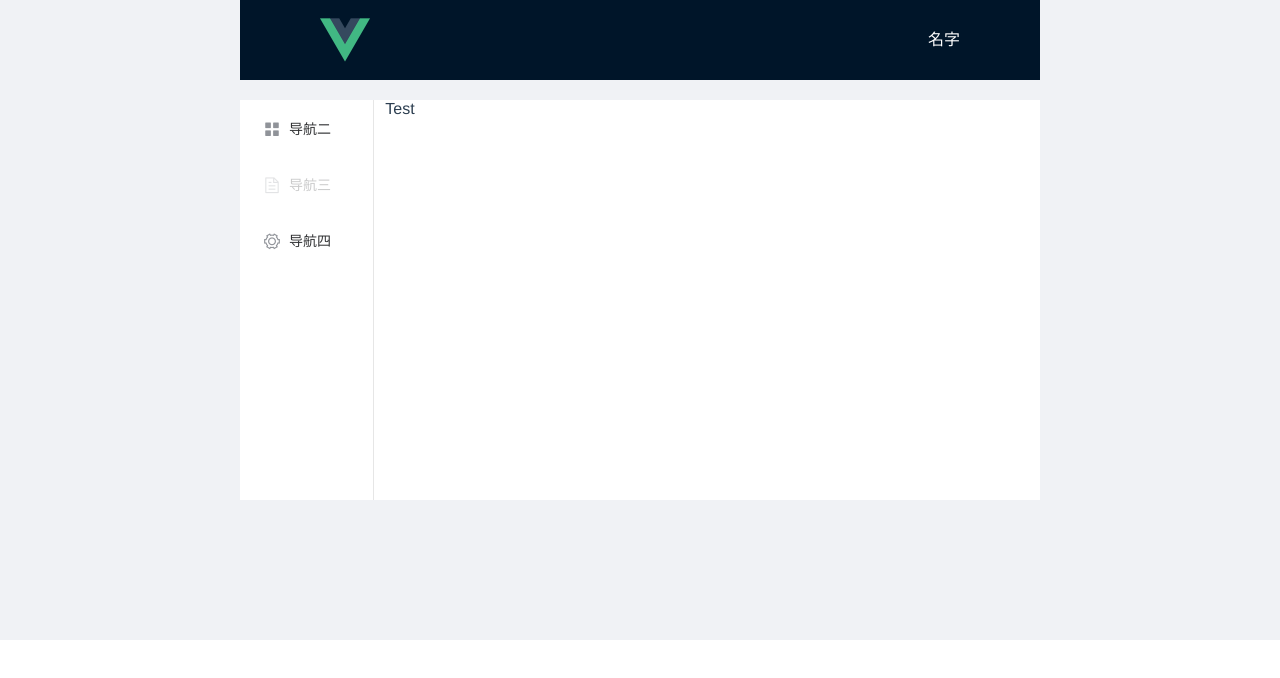
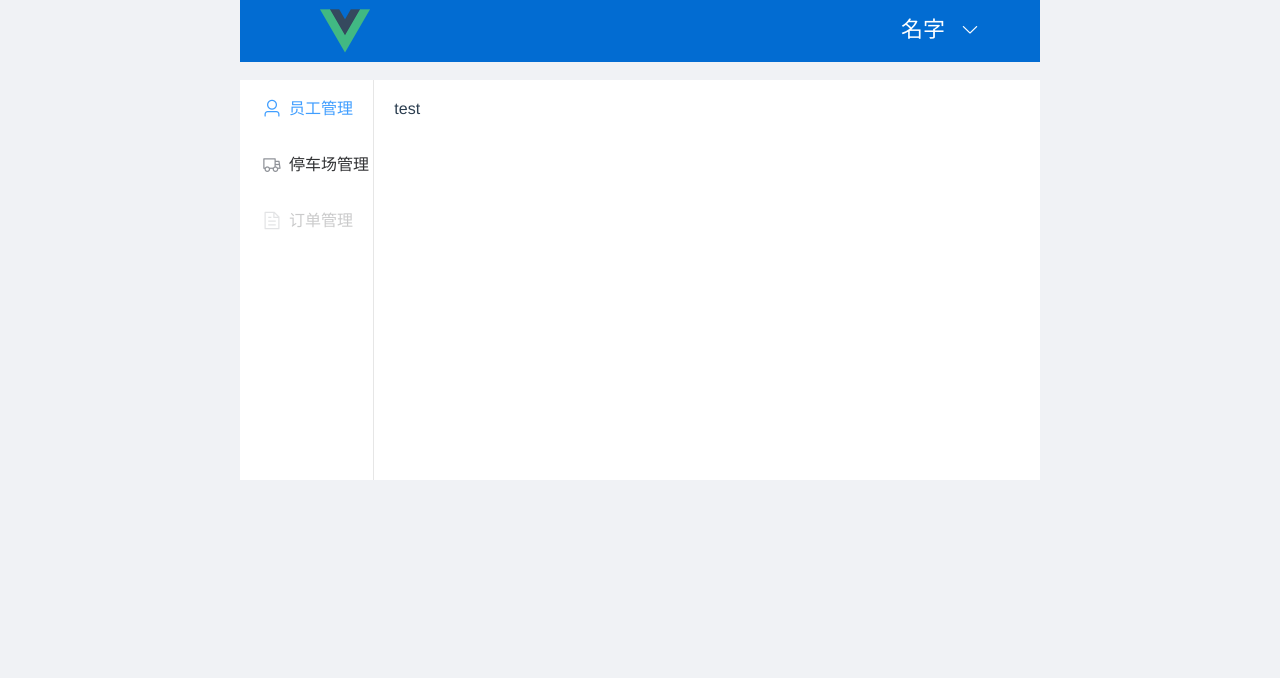
Before and after one commit to test-all-green/TAG_vue_admin, a Vue app: page /test in a window 1280 px wide. Shown: the top 678 px of the page. Built offline with nearby package versions, Linux system fonts and the light colour scheme.

Commit message:
<style>:<edit the UI style>

```diff
--- a/src/App.vue
+++ b/src/App.vue
@@ -14,15 +14,19 @@ export default {
 </script>
 
 <style>
-
+*{
+  margin:0;
+  padding:0;
+}
+html,body{
+  height:100%;
+}
 #app {
   font-family: 'Avenir', Helvetica, Arial, sans-serif;
   -webkit-font-smoothing: antialiased;
   -moz-osx-font-smoothing: grayscale;;
   color: #2c3e50;
+  height:100%;
 }
-*{
-  margin:0;
-  padding:0;
-}
+
 </style>
--- a/src/router/index.js
+++ b/src/router/index.js
@@ -1,6 +1,6 @@
 import Vue from 'vue'
 import Router from 'vue-router'
-import Layout from '@/views/layout/layout'
+import Layout from '@/views/layout/Layout'
 import Test from '@/views/Test'
 
 
--- a/src/utils/http.js
+++ b/src/utils/http.js
@@ -62,6 +62,9 @@ export function post(url, data = {}, params = {}) {
     url,
     data,
     params,
+    headers: {
+      'Content-Type': 'application/json'
+    },
   })
 }
 
--- a/src/utils/token.js
+++ b/src/utils/token.js
@@ -1,5 +1,5 @@
 import Cookies from 'js-cookie'
-const key = 'user_token'
+const key = 'token'
 export function getToken() {
   return Cookies.get(key)
 }
--- a/src/views/Test.vue
+++ b/src/views/Test.vue
@@ -1,6 +1,10 @@
 <template>
   <div>
-      {{'Test'}}
+     <div>{{'test'}}</div>
+
+
+
+
   </div>
 </template>
 
--- /dev/null
+++ b/src/views/layout/components/Menu.vue
@@ -0,0 +1,75 @@
+<template>
+  <div class="menu">
+      <!-- <el-radio-group v-model="isCollapse" style="margin-bottom: 20px;">
+  <el-radio-button :label="false">展开</el-radio-button>
+  <el-radio-button :label="true">收起</el-radio-button>
+</el-radio-group> -->
+<el-menu default-active="/test" class="el-menu-vertical-demo" @select="handleSelect" :collapse="isCollapse" :router="true">
+  <el-menu-item index="/test">
+    <i class="el-icon-user"></i>
+    <span slot="title">员工管理</span>
+  </el-menu-item>
+  <el-menu-item index="2" >
+    <i class="el-icon-truck" ></i>
+    <span slot="title">停车场管理</span>
+  </el-menu-item>
+  <el-menu-item index="3" disabled>
+    <i class="el-icon-document"></i>
+    <span slot="title">订单管理</span>
+  </el-menu-item>
+
+</el-menu>
+  </div>
+</template>
+
+<script>
+export default {
+  data() {
+    return {
+      isCollapse: false
+    };
+  },
+
+  components: {},
+
+  computed: {},
+
+  mounted() {},
+
+  created() {},
+
+  methods: {
+       handleSelect(key, keyPath) {
+        console.log(key)
+        console.log(keyPath);
+      }
+
+  },
+
+  filters: {}
+};
+</script>
+<style lang='scss' >
+.menu {
+  //    border-right:1px solid #e6e6e6;
+  .el-menu {
+    // border: none;
+    .el-menu-item {
+        font-size:16px;
+        // font-weight: bold;
+
+        & i{
+            font-size:20px;
+        }
+    }
+  }
+  .el-menu-vertical-demo:not(.el-menu--collapse) {
+    width: 100%;
+    height: 100%;
+    min-height: 400px;
+  }
+  .el-submenu {
+    width: 240px;
+  }
+}
+</style>
--- a/src/views/layout/components/TopNav.vue
+++ b/src/views/layout/components/TopNav.vue
@@ -4,12 +4,22 @@
         <el-image :src="logo"></el-image>
         <div class="info">
           <span>{{'名字'}}</span>
+          <!-- <i class="el-icon-arrow-down"></i> -->
+          <el-dropdown>
+            <span class="el-dropdown-link">
+              <i class="el-icon-arrow-down el-icon--right"></i>
+            </span>
+          <el-dropdown-menu slot="dropdown">
+            <el-dropdown-item icon="el-icon-s-promotion">登出</el-dropdown-item>
+          </el-dropdown-menu>
+          </el-dropdown>
         </div>
       </el-row>
   </div>
 </template>
 
 <script>
+import { getToken } from "@/utils/token";
 export default {
   data() {
     return {
@@ -19,7 +29,11 @@ export default {
 
   components: {},
 
-  computed: {},
+  computed: {
+    name() {
+      return getToken().name || "名字";
+    }
+  },
 
   mounted() {},
 
@@ -33,17 +47,28 @@ export default {
 <style lang='scss'>
 .top {
   height: 100%;
-  line-height: 80px;
-  background: #001529;
-  color:#FFF;
+  line-height: 60px;
+  background: #026cd2;
+  color: #fff;
   .el-image {
     height: 50px;
     width: 50px;
-    padding:0 80px;
+    padding-left: 80px;
   }
-  .info{
-    padding:0 80px;
+  .info {
+    padding-right: 60px;
+    font-size: 22px;
+
+    & i {
+      font-size: 20px;
+      margin-left: 15px;
+      line-height: 22px;
+      position: relative;
+      color: #fff;
+      &:hover {
+        cursor: pointer;
+      }
+    }
   }
-
 }
 </style>
--- a/src/views/layout/components/main.vue
+++ b/src/views/layout/components/main.vue
@@ -2,24 +2,7 @@
   <div class="main">
       <el-row>
           <el-col :span="4">
-             <!-- <el-radio-group v-model="isCollapse" style="margin-bottom: 20px;">
-  <el-radio-button :label="false">展开</el-radio-button>
-  <el-radio-button :label="true">收起</el-radio-button>
-</el-radio-group> -->
-<el-menu default-active="1-4-1" class="el-menu-vertical-demo" @open="handleOpen" @close="handleClose" :collapse="isCollapse">
-  <el-menu-item index="2">
-    <i class="el-icon-menu"></i>
-    <span slot="title">导航二</span>
-  </el-menu-item>
-  <el-menu-item index="3" disabled>
-    <i class="el-icon-document"></i>
-    <span slot="title">导航三</span>
-  </el-menu-item>
-  <el-menu-item index="4">
-    <i class="el-icon-setting"></i>
-    <span slot="title">导航四</span>
-  </el-menu-item>
-</el-menu>
+            <meun></meun>
           </el-col>
           <el-col :span="20">
             <div class="view">
@@ -32,14 +15,16 @@
 </template>
 
 <script>
+import Meun from './Menu'
 export default {
   data() {
     return {
-      isCollapse: false
     };
   },
 
-  components: {},
+  components: {
+    Meun
+  },
 
   computed: {},
 
@@ -48,12 +33,7 @@ export default {
   created() {},
 
   methods: {
-    handleOpen(key, keyPath) {
-      console.log(key, keyPath);
-    },
-    handleClose(key, keyPath) {
-      console.log(key, keyPath);
-    }
+
   },
 
   filters: {}
@@ -61,17 +41,11 @@ export default {
 </script>
 <style lang='scss' >
 .main {
-  margin-top: 20px;
   background: #fff;
-  .el-menu-vertical-demo:not(.el-menu--collapse) {
-    width: 100%;
-    min-height: 400px;
-  }
-  .el-submenu {
-    width: 240px;
-  }
   .view {
-    margin-left: 12px;
+    // padding-left: 12px;
+    padding:20px;
+    border-left:1px solid #e6e6e6;
   }
 }
 </style>
--- a/src/views/layout/layout.vue
+++ b/src/views/layout/layout.vue
@@ -20,7 +20,7 @@
 
 <script>
 import TopNav from "./components/TopNav";
-import Main from "./components/main";
+import Main from "./components/Main";
 export default {
   data() {
     return {};
@@ -45,13 +45,16 @@ export default {
 <style lang='scss' >
 .layout {
     background: #f0f2f5;
+    height:100%;
   .el-header {
-    height: 80px !important;
+    height: 60px !important;
     padding: 0;
   }
   .el-main {
-    height: 560px !important;
+    height: 680px !important;
     padding: 0;
+    margin-top:20px;
+    overflow: hidden;
   }
   .container {
     padding: 0 240px;
```
